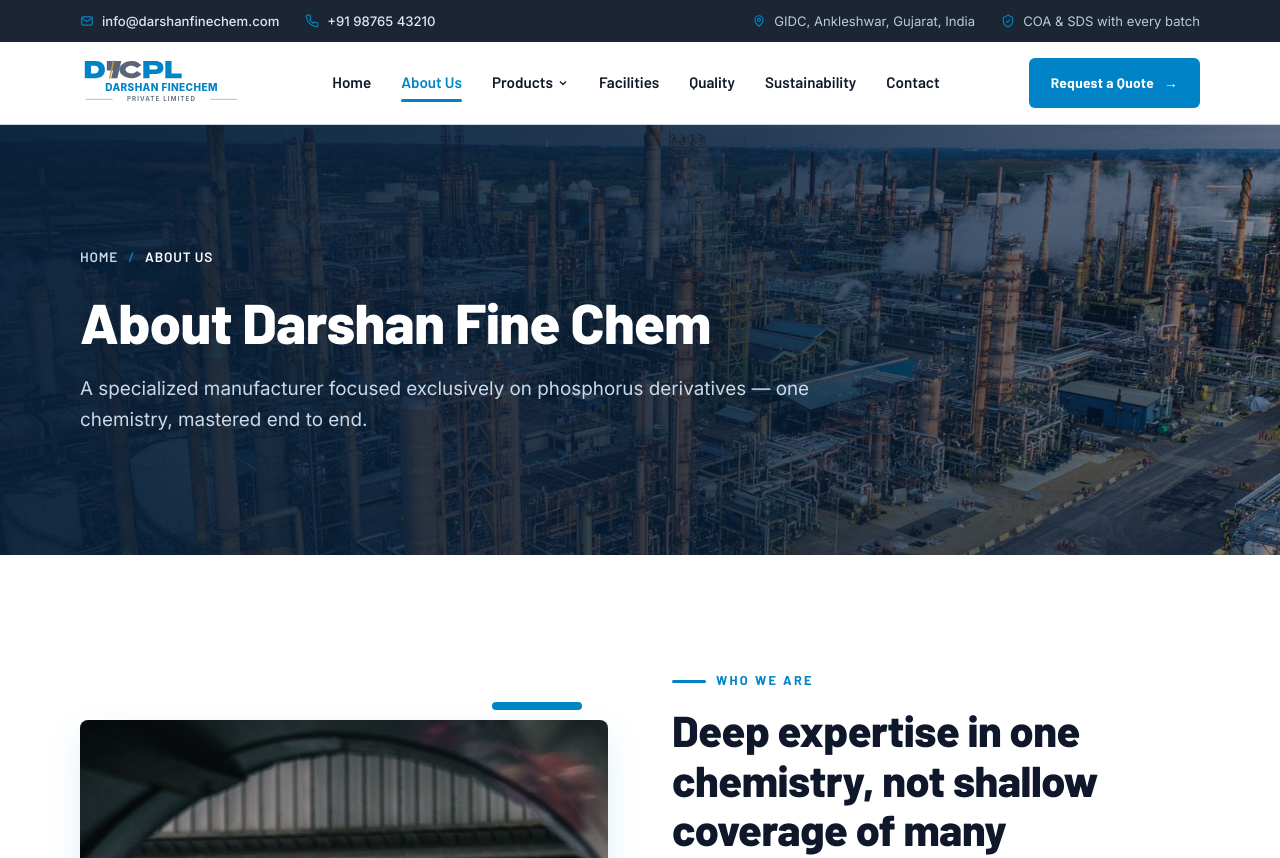
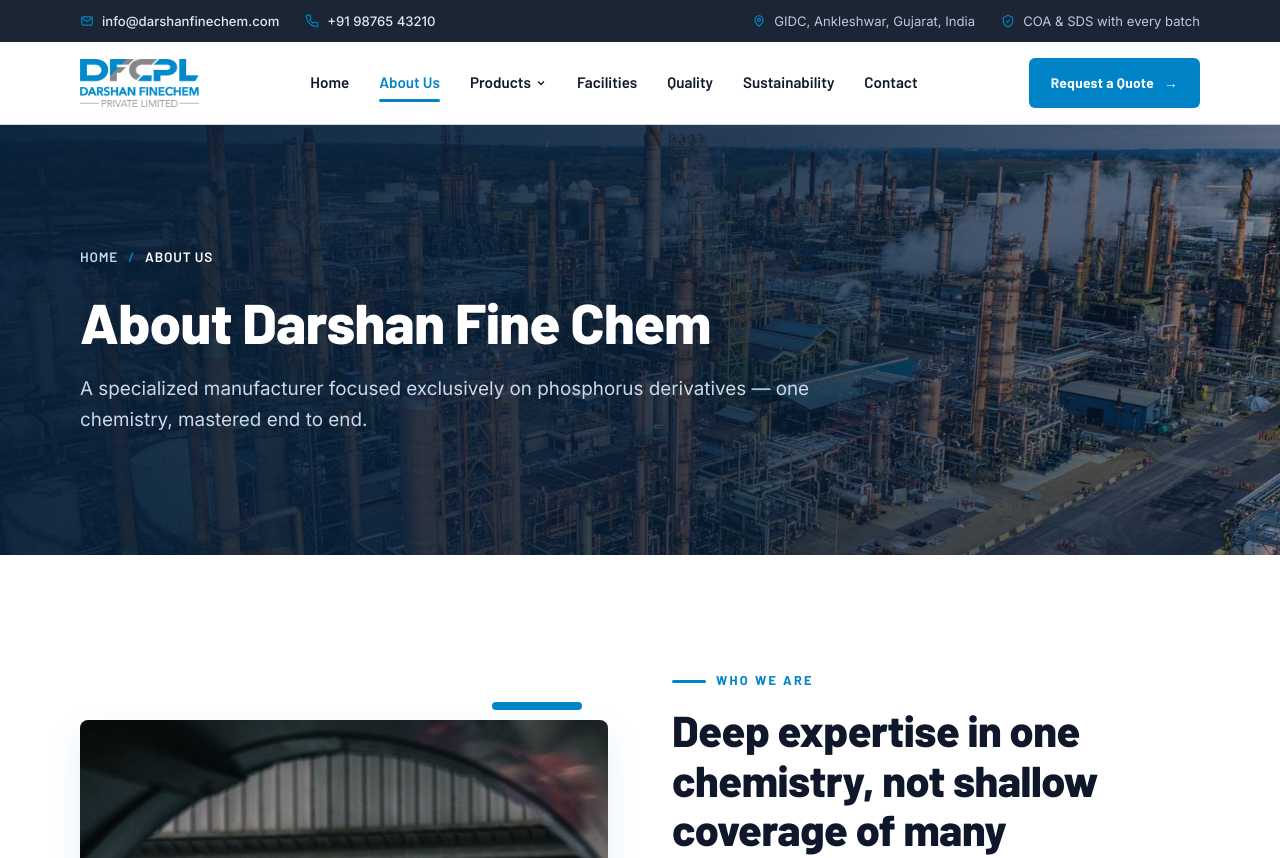
Before and after one commit to manav828/Darshan-Fine-Chem, a plain HTML site: page about.html in a window 1280 px wide. Shown: the top 858 px of the page. Drawn offline with Linux system fonts and the light colour scheme.

Commit message:
Use official dfcpl-logo.png logo across all pages

```diff
--- a/about.html
+++ b/about.html
@@ -77,7 +77,7 @@
   <header class="site-header">
     <div class="container header-inner">
       <a href="index.html" class="brand" aria-label="Darshan Fine Chem Pvt. Ltd. — home">
-        <img src="assets/img/logo.svg" alt="DFCPL - Darshan Fine Chem Pvt. Ltd." style="height: 48px; width: auto;">
+        <img src="assets/img/dfcpl-logo.png" alt="DFCPL - Darshan Fine Chem Pvt. Ltd." style="height: 48px; width: auto;">
       </a>
       <nav class="main-nav" aria-label="Primary">
         <a href="index.html">Home</a>
@@ -234,7 +234,7 @@
       <div class="footer-grid">
         <div class="footer-brand">
           <a href="index.html" class="brand" aria-label="Darshan Fine Chem Pvt. Ltd. — home">
-            <img src="assets/img/logo-white.svg" alt="DFCPL - Darshan Fine Chem Pvt. Ltd." style="height: 48px; width: auto;">
+            <div style="background: #ffffff; padding: 6px 14px; border-radius: 8px; display: inline-block;"><img src="assets/img/dfcpl-logo.png" alt="DFCPL - Darshan Fine Chem Pvt. Ltd." style="height: 44px; width: auto; display: block;"></div>
           </a>
           <p>Specialized manufacturer of high-purity phosphorus derivatives for the agrochemical, pharmaceutical, dye and specialty chemical industries.</p>
         </div>
```
Also changed, not shown: contact.html (+2 -2 lines), index.html (+2 -2 lines), manufacturing.html (+2 -2 lines), product-phosphorus-oxychloride.html (+2 -2 lines), product-phosphorus-pentachloride.html (+2 -2 lines), product-phosphorus-pentoxide.html (+2 -2 lines), product-phosphorus-trichloride.html (+2 -2 lines), product-polyphosphoric-acid.html (+2 -2 lines), product-triphenyl-phosphine.html (+2 -2 lines), products.html (+2 -2 lines), quality.html (+2 -2 lines), sustainability.html (+2 -2 lines), assets/img/dfcpl-logo.png (added).
